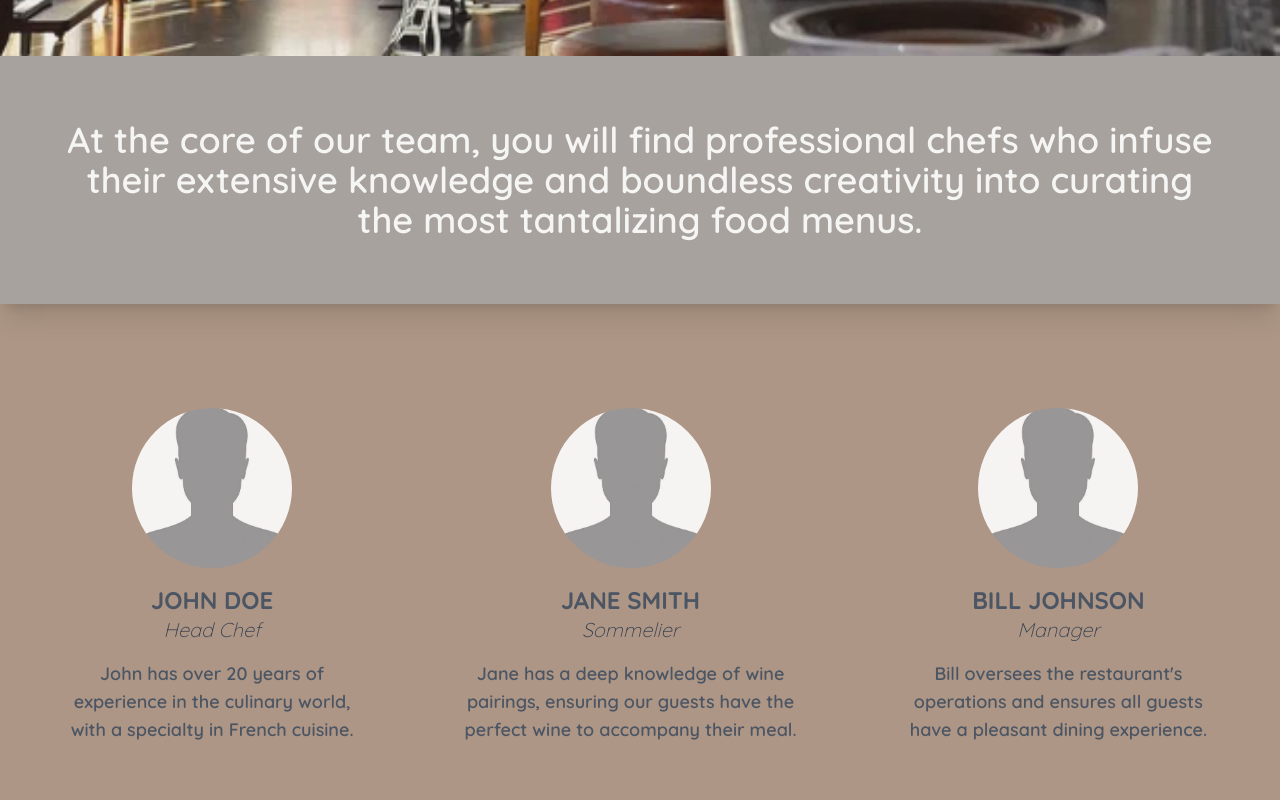
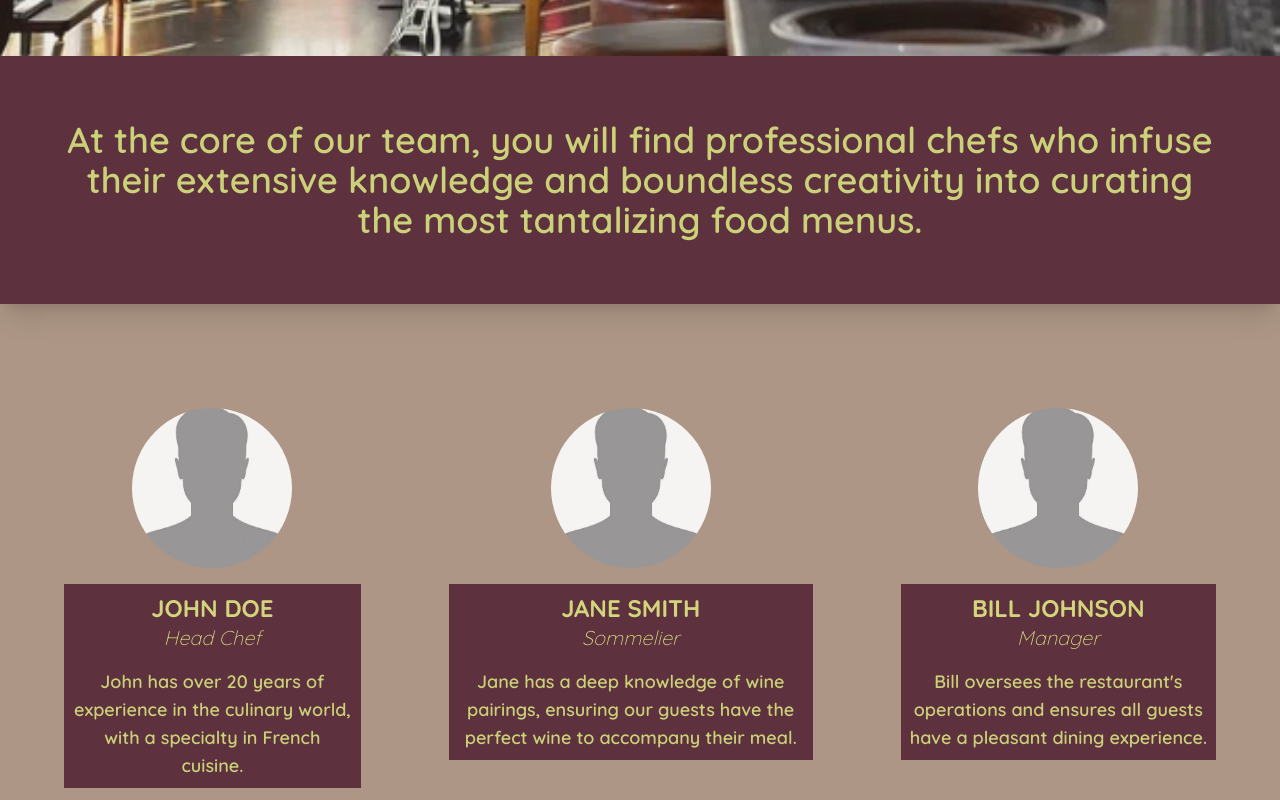
Before and after one commit to ultraburgundy/savorique, a Next.js app: page /about in a window 1280 px wide. Shown: the part 840-1640 px from the top of the page. Built offline with nearby package versions, Linux system fonts and the light colour scheme.

Commit message:
further changed styling for other pages

```diff
--- a/src/app/about/page.tsx
+++ b/src/app/about/page.tsx
@@ -32,14 +32,14 @@ const TeamMember: React.FC<TeamMemberProps> = ({
         />
       </div>
     </div>
-    <div className="w-full text-center mt-4">
-      <p className="font-black text-gray-600 uppercase text-lg sm:text-xl lg:text-2xl">
+    <div className="w-full text-center mt-4 bg-[#5E313E] p-2">
+      <p className="font-black text-[#D3D57C] uppercase text-lg sm:text-xl lg:text-2xl">
         {name}
       </p>
-      <p className="mb-4 text-sm italic font-light text-gray-700 sm:text-lg lg:text-xl">
+      <p className="mb-4 text-sm italic font-light text-[#D3D57C] sm:text-lg lg:text-xl">
         {role}
       </p>
-      <p className="font-semibold text-gray-600 text-sm sm:text-base lg:text-lg">
+      <p className="font-semibold text-[#CAD178] text-sm sm:text-base lg:text-lg">
         {description}
       </p>
     </div>
@@ -93,7 +93,7 @@ const About: React.FC = () => {
             />
           </div>
           <div className="absolute inset-0 z-10 flex items-center justify-center p-4 ">
-            <p className="text-stone-100 font-semibold text-lg sm:text-2xl lg:text-4xl text-center p-4 bg-stone-400 mt-4 shadow-xl bg-opacity-90">
+            <p className="text-[#CAD178] font-semibold text-lg sm:text-2xl lg:text-4xl text-center p-4 bg-[#5E313E] mt-4 shadow-xl bg-opacity-90">
               Our restaurant was founded in 1990 with the vision of providing
               the best dining experience. Over the years, we have managed to
               establish a strong reputation for our exceptional dishes and
@@ -103,8 +103,8 @@ const About: React.FC = () => {
             </p>
           </div>
         </div>
-        <div className="sm:p-16 p-4 bg-stone-400 shadow-xl">
-          <p className="lg:text-4xl text-lg sm:text-2xl text-center text-stone-100 font-semibold">
+        <div className="sm:p-16 p-4 bg-[#5E313E] shadow-xl">
+          <p className="lg:text-4xl text-lg sm:text-2xl text-center text-[#CAD178] font-semibold">
             At the core of our team, you will find professional chefs who
             infuse their extensive knowledge and boundless creativity into
             curating the most tantalizing food menus.
--- a/src/app/location/page.tsx
+++ b/src/app/location/page.tsx
@@ -21,12 +21,12 @@ lng: number;
 }
 
 const Location: React.FC<LocationProps> = ({ address, city, postalCode, country }) => (
-    <div className="p-4 mb-4 text-center">
-      <h3 className="text-xl font-bold">Location</h3>
-      <p className="text-gray-600">{address}</p>
-      <p className="text-gray-600">{city}</p>
-      <p className="text-gray-600">{postalCode}</p>
-      <p className="text-gray-600">{country}</p>
+    <div className="p-4 mb-4 text-center ">
+      <h3 className="text-xl font-bold text-[#D3D57C]">Location</h3>
+      <p className="text-[#5E313E] font-semibold">{address}</p>
+      <p className="text-[#5E313E] font-semibold">{city}</p>
+      <p className="text-[#5E313E] font-semibold">{postalCode}</p>
+      <p className="text-[#5E313E] font-semibold">{country}</p>
     </div>
   );
 
@@ -63,9 +63,9 @@ const VisitPage: React.FC = () => {
       <main aria-label="Visit us">
         <div className="gap-4 py-8 mt-16 sm:flex">
           <div className="flex-none min-h-screen p-2 sm:w-64 sm:ml-6">
-            <h1 className="mb-4 text-3xl font-bold text-center uppercase text-stone-700">Hours & Location</h1>
-            <h2 className="font-bold text-center uppercase text-stone-700">Open Every Day Of The Week</h2>
-            <p className="text-center uppercase text-stone-500">7AM - 3PM</p>
+            <h1 className="mb-4 text-3xl font-bold text-center uppercase text-[#D3D57C]">Hours & Location</h1>
+            <h2 className="font-bold text-center uppercase text-[#CAD178]">Open Every Day Of The Week</h2>
+            <p className="text-center uppercase text-[#5E313E] font-semibold">7AM - 3PM</p>
             <Location {...restaurantLocation} />
           </div>
           <div className="w-full mr-8 md:flex-grow-1 md:block">
```
